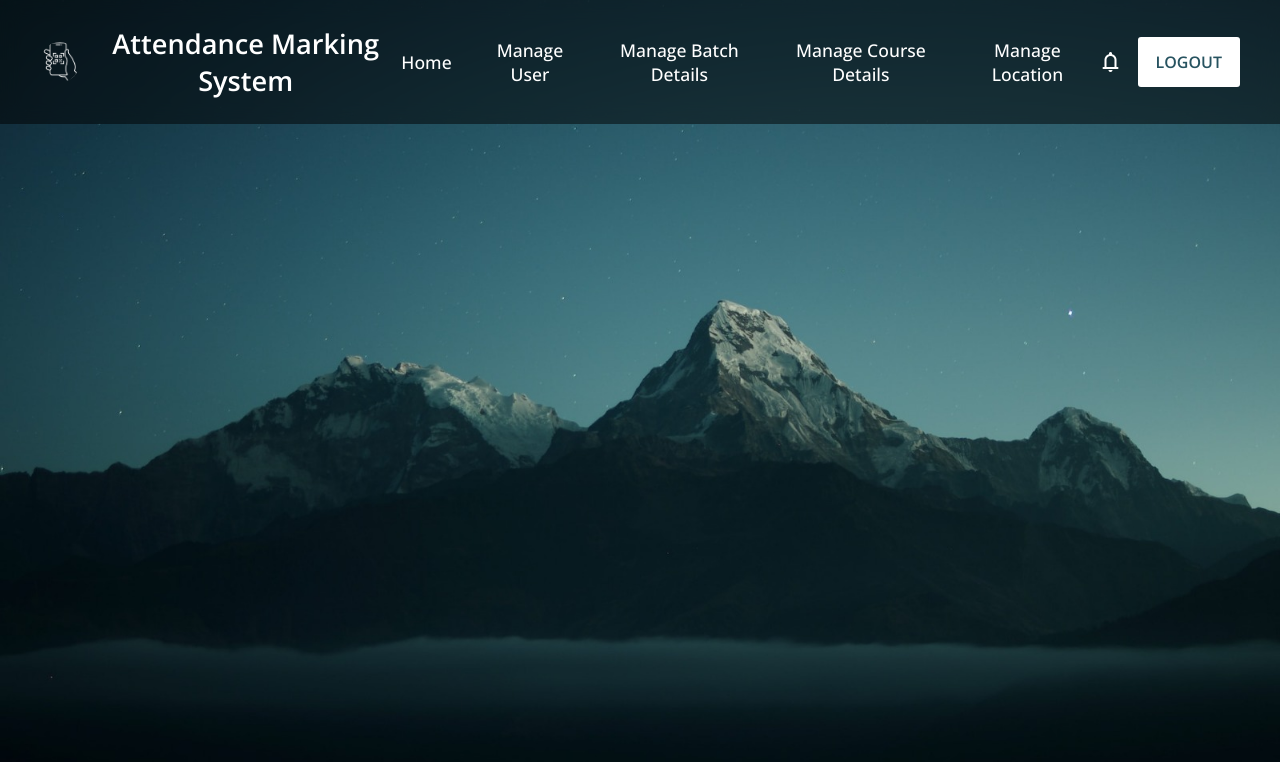
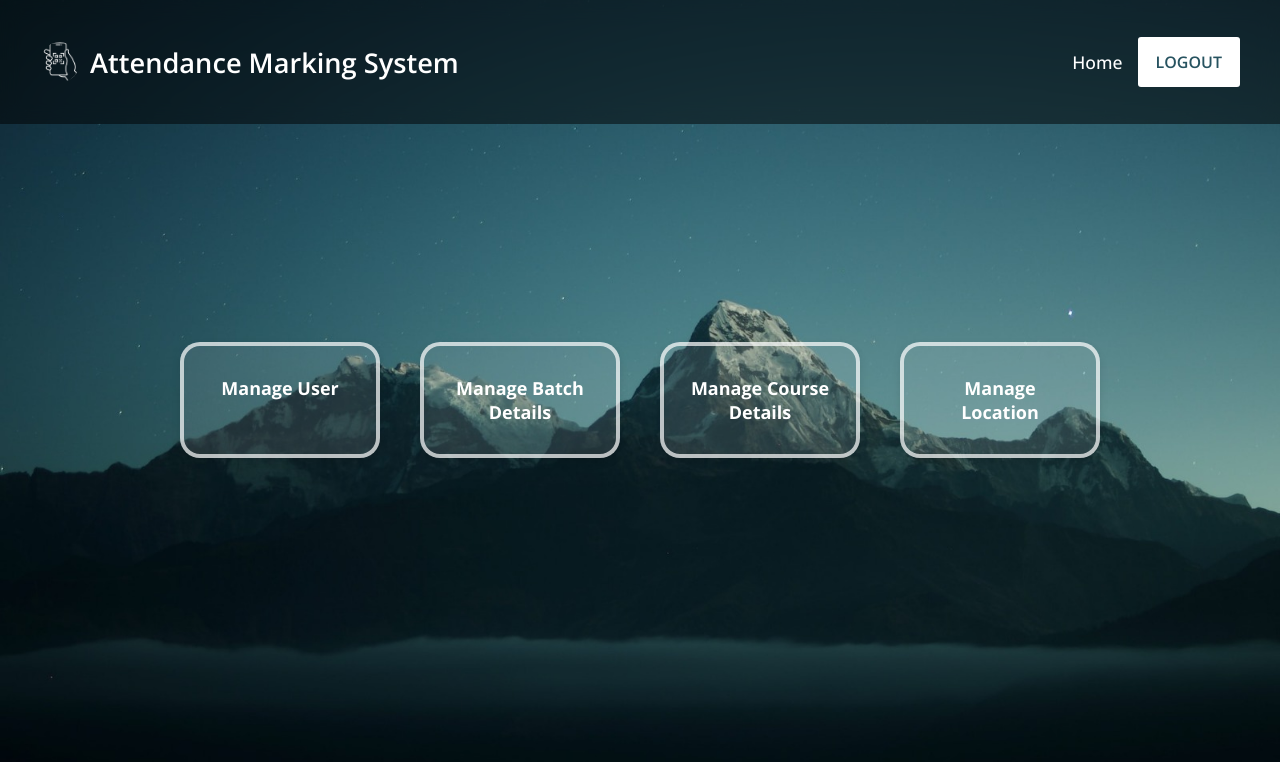
Before and after one commit to Chamaracperera/Attendance-Marking-System, a PHP site: page /QR/php/admin/Admin_Dashboard.php in a window 1280 px wide. Shown: the top 762 px of the page. Run offline with PHP 8.4, Linux system fonts and the light colour scheme; a user stored in the database is signed in.

Commit message:
Update Admin_Dashboard.php

```diff
--- a/php/admin/Admin_Dashboard.php
+++ b/php/admin/Admin_Dashboard.php
@@ -30,17 +30,29 @@ if (!isset($_SESSION['username'])) {
                 <ul class="links">
                 <span class="close-btn material-symbols-rounded">close</span>
                 <li><a href="#">Home</a></li>
-                <li><a href="#" id="manageUserBtn">Manage User</a></li>
-                <li><a href="#">Manage Batch Details</a></li>
-                <li><a href="#">Manage Course Details</a></li>
-                <li><a href="#">Manage Location</a></li>
+
                 </ul>
             <div class="navbar-right">
-                <span class="notification-btn material-symbols-rounded">notifications</span>
                 <button class="logout-btn" id="logoutBtn">LOGOUT</button>
             </div>
         </nav>
     </header>
+    <main>
+        <section class="options">
+            <div class="option">
+                <a href="user.php">Manage User</a>
+            </div>
+            <div class="option">
+                <a href="batch.php">Manage Batch Details</a>
+            </div>
+            <div class="option">
+                <a href="#">Manage Course Details</a>
+            </div>
+            <div class="option">
+                <a href="#">Manage Location</a>
+            </div>
+        </section>
+    </main>
 
 
 
```
